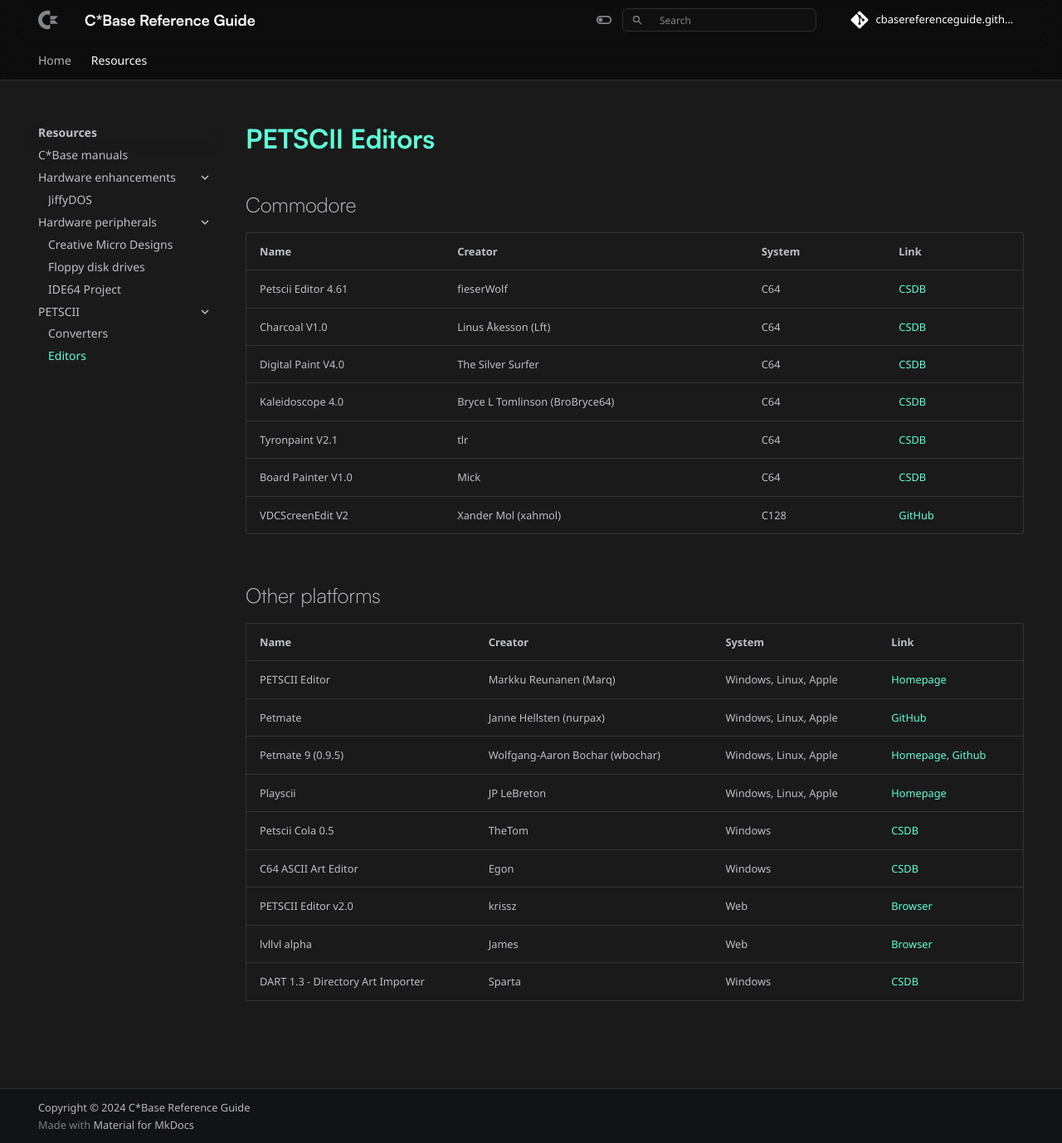
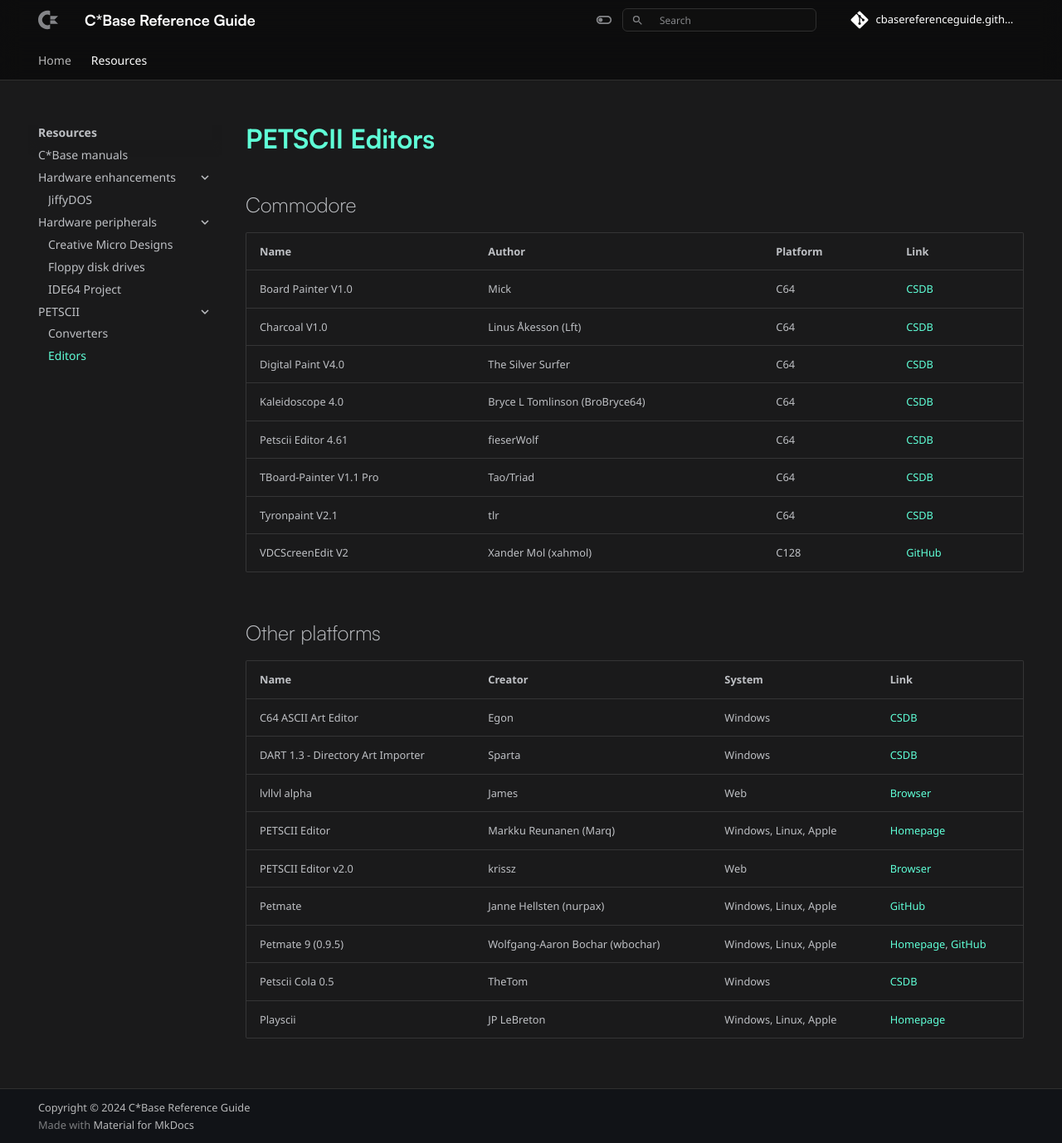
Before and after one commit to cbasereferenceguide/cbasereferenceguide.github.io, an MkDocs documentation site: the page built from docs/resources/petscii/editors.md, in a window 1280 px wide and 1378 px high. Shown: the whole window at 83% size. Built offline with MkDocs 1.6.1 and Material for MkDocs 9.7.7, drawn with Linux system fonts in a browser that asks for light colours; nearby versions of some CDN libraries; comment, search, counter and statistics services are not loaded.

Commit message:
Added TBoard-Painter v1.1 Pro and sorted columns

```diff
--- a/docs/resources/petscii/editors.md
+++ b/docs/resources/petscii/editors.md
@@ -6,25 +6,27 @@
 # PETSCII Editors
 
 ## Commodore
-| Name                | Creator                        | System | Link                                                 |
-| :------------------ | ------------------------------ | ------ | ---------------------------------------------------- |
-| Petscii Editor 4.61 | fieserWolf                     | C64    | [CSDB](https://csdb.dk/release/?id=155723)           |
-| Charcoal V1.0       | Linus Åkesson (Lft)            | C64    | [CSDB](https://csdb.dk/release/?id=162823)           |
-| Digital Paint V4.0  | The Silver Surfer              | C64    | [CSDB](https://csdb.dk/release/?id=109143)           |
-| Kaleidoscope 4.0    | Bryce L Tomlinson (BroBryce64) | C64    | [CSDB](https://csdb.dk/release/?id=130268)           |
-| Tyronpaint V2.1     | tlr                            | C64    | [CSDB](https://csdb.dk/release/?id=32950)            |
-| Board Painter V1.0  | Mick                           | C64    | [CSDB](https://csdb.dk/release/?id=24792)            |
-| VDCScreenEdit V2    | Xander Mol (xahmol)            | C128    | [GitHub](https://github.com/xahmol/VDCScreenEditor2) |
+| Name                    | Author                         | Platform | Link                                                 |
+| :---------------------- | :----------------------------- | :------- | :--------------------------------------------------- |
+| Board Painter V1.0      | Mick                           | C64      | [CSDB](https://csdb.dk/release/?id=24792)            |
+| Charcoal V1.0           | Linus Åkesson (Lft)            | C64      | [CSDB](https://csdb.dk/release/?id=162823)           |
+| Digital Paint V4.0      | The Silver Surfer              | C64      | [CSDB](https://csdb.dk/release/?id=109143)           |
+| Kaleidoscope 4.0        | Bryce L Tomlinson (BroBryce64) | C64      | [CSDB](https://csdb.dk/release/?id=130268)           |
+| Petscii Editor 4.61     | fieserWolf                     | C64      | [CSDB](https://csdb.dk/release/?id=155723)           |
+| TBoard-Painter V1.1 Pro | Tao/Triad                      | C64      | [CSDB](https://csdb.dk/release/?id=34704)            |
+| Tyronpaint V2.1         | tlr                            | C64      | [CSDB](https://csdb.dk/release/?id=32950)            |
+| VDCScreenEdit V2        | Xander Mol (xahmol)            | C128     | [GitHub](https://github.com/xahmol/VDCScreenEditor2) |
+
 
 ## Other platforms
 | Name                              | Creator                         | System                | Link                                                                                     |
-| :-------------------------------- | ------------------------------- | --------------------- | ---------------------------------------------------------------------------------------- |
+| :-------------------------------- | :------------------------------ | :-------------------- | :--------------------------------------------------------------------------------------- |
+| C64 ASCII Art Editor              | Egon                            | Windows               | [CSDB](https://csdb.dk/release/?id=121059)                                               |
+| DART 1.3 - Directory Art Importer | Sparta                          | Windows               | [CSDB](https://csdb.dk/release/?id=238418)                                               |
+| lvllvl alpha                      | James                           | Web                   | [Browser](https://lvllvl.com/)                                                           |
 | PETSCII Editor                    | Markku Reunanen (Marq)          | Windows, Linux, Apple | [Homepage](http://www.kameli.net/marq/?page_id=2717)                                     |
+| PETSCII Editor v2.0               | krissz                          | Web                   | [Browser](http://petscii.krissz.hu/)                                                     |
 | Petmate                           | Janne Hellsten (nurpax)         | Windows, Linux, Apple | [GitHub](https://nurpax.github.io/petmate/)                                              |
-| Petmate 9 (0.9.5)                 | Wolfgang-Aaron Bochar (wbochar) | Windows, Linux, Apple | [Homepage](https://wbochar.com/petmate9/), [Github](https://github.com/wbochar/petmate9) |
+| Petmate 9 (0.9.5)                 | Wolfgang-Aaron Bochar (wbochar) | Windows, Linux, Apple | [Homepage](https://wbochar.com/petmate9/), [GitHub](https://github.com/wbochar/petmate9) |
+| Petscii Cola 0.5                  | TheTom                          | Windows               | [CSDB](https://csdb.dk/release/?id=185842)                                               |
 | Playscii                          | JP LeBreton                     | Windows, Linux, Apple | [Homepage](http://vectorpoem.com/playscii/)                                              |
-| Petscii Cola 0.5                  | TheTom                          | Windows               | [CSDB](https://csdb.dk/release/?id=185842)                                               |
-| C64 ASCII Art Editor              | Egon                            | Windows               | [CSDB](https://csdb.dk/release/?id=121059)                                               |
-| PETSCII Editor v2.0               | krissz                          | Web                   | [Browser](http://petscii.krissz.hu/)                                                     |
-| lvllvl alpha                      | James                           | Web                   | [Browser](https://lvllvl.com/)                                                           |
-| DART 1.3 - Directory Art Importer | Sparta                          | Windows               | [CSDB](https://csdb.dk/release/?id=238418)                                               |
```
